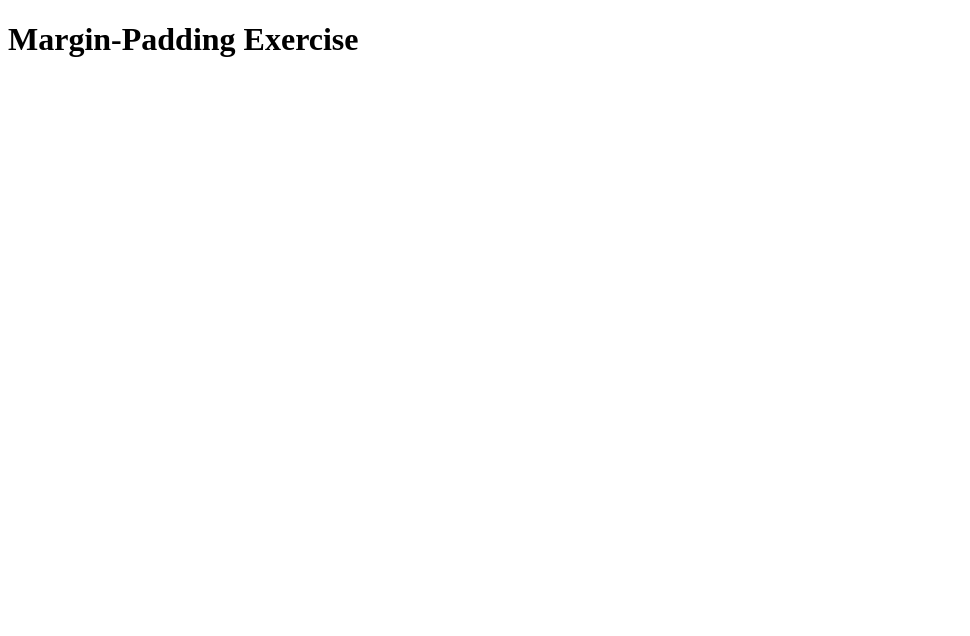
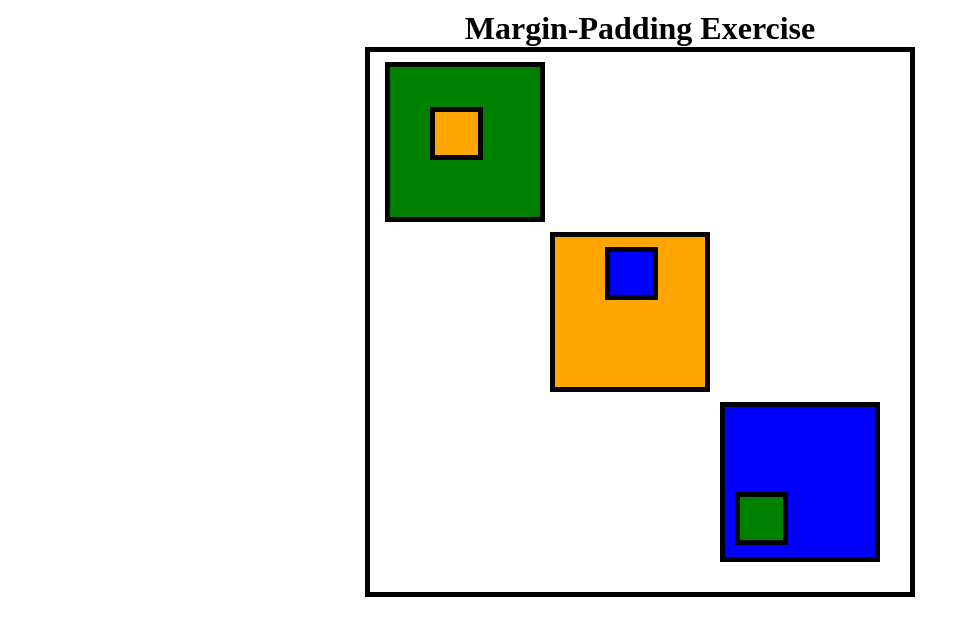
Before and after one commit to ahmetfiratks/MarginPaddingExercise-AhmetFiratKestekoglu, a plain HTML site: page index.html in a window 1280 px wide. Shown: the whole page, without its empty margins (0-970 px from the left). Drawn offline with Linux system fonts and the light colour scheme.

Commit message:
3 boxes positioned as intended

```diff
--- a/index.html
+++ b/index.html
@@ -8,5 +8,16 @@
 </head>
 <body>
     <h1>Margin-Padding Exercise</h1>
+    <div class="main-container">
+        <div class="firstbox-outer">
+            <div class="firstbox-inner"></div>
+        </div>
+        <div class="secondbox-outer">
+            <div class="secondbox-inner"></div>
+        </div>
+        <div class="thirdbox-outer">
+            <div class="thirdbox-inner"></div>
+        </div>
+    </div>
 </body>
 </html>
--- a/styles.css
+++ b/styles.css
@@ -0,0 +1,73 @@
+*{
+    margin: 0;
+    padding: 0;
+    box-sizing: border-box;
+}
+
+h1{
+    margin-top: 10px;
+    text-align: center;
+}
+
+.main-container{
+    width: 550px;
+    height: 550px;
+    border: 5px solid black;
+    margin-top: 50px;
+    margin-left: 150px;
+    margin: auto;
+}
+
+.firstbox-outer{
+    border: 5px solid black;
+    background-color: green;
+    width: 160px;
+    height: 160px;
+    margin-top: 10px;
+    margin-left: 15px;
+    padding-top: 40px;
+    padding-left: 40px;
+}
+
+.firstbox-inner{
+    border: 5px solid black;
+    background-color: orange;
+    width: 53px;
+    height: 53px;
+}
+
+.secondbox-outer{
+    margin-top: 10px;
+    border: 5px solid black;
+    background-color: orange;
+    width: 160px;
+    height: 160px;
+    margin-left: 180px;
+    padding-left: 50px;
+    padding-top: 10px;
+}
+
+.secondbox-inner{
+    border: 5px solid black;
+    background-color: blue;
+    width: 53px;
+    height: 53px;
+}
+
+.thirdbox-outer{
+    border: 5px solid black;
+    background-color: blue;
+    width: 160px;
+    height: 160px;
+    margin-left: 350px;
+    margin-top: 10px;
+    padding-top: 85px;
+    padding-left: 10px;
+}
+
+.thirdbox-inner{
+    border: 5px solid black;
+    background-color: green;
+    width: 53px;
+    height: 53px;
+}
```
